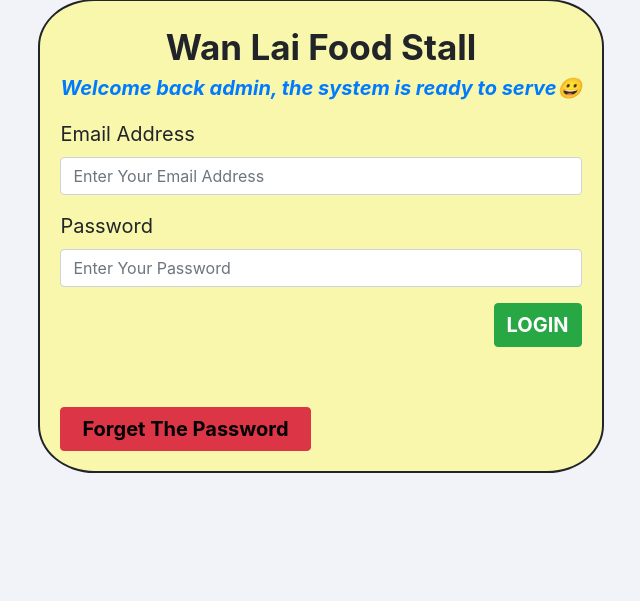
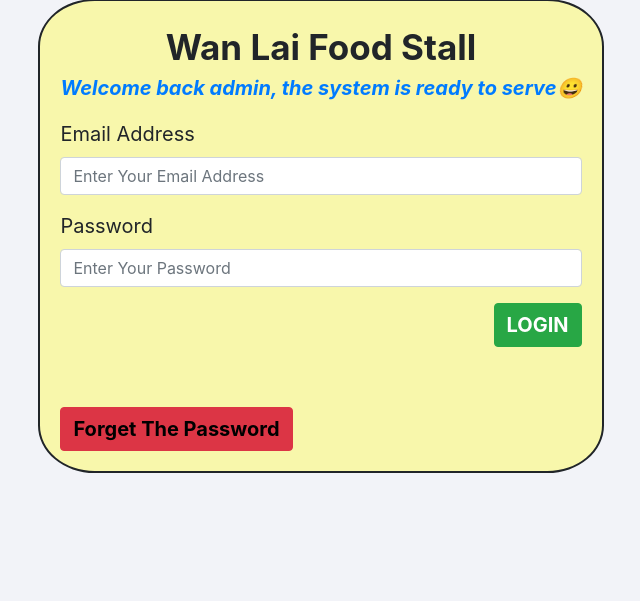
Before and after one commit to jialeong/Food-Delivery-Platform, a PHP site: the page made by New FYP/Login Page.html in a window 1280 px wide. Shown: the part 791-1392 px from the top of the page, without its empty margins (319-959 px from the left). Run offline with PHP 8.4, Linux system fonts and the light colour scheme.

Commit message:
Update Food Delivery Platform Style.css

```diff
--- a/New FYP/assets/css/Food Delivery Platform Style.css
+++ b/New FYP/assets/css/Food Delivery Platform Style.css
@@ -105,7 +105,7 @@
 
 .Admin_Forget_Password_Button button{
     margin-top: 20%;
-    width: 48%;
+    width: fit-content;
     font-weight: bold;
     font-size: 20px;
 }
```
